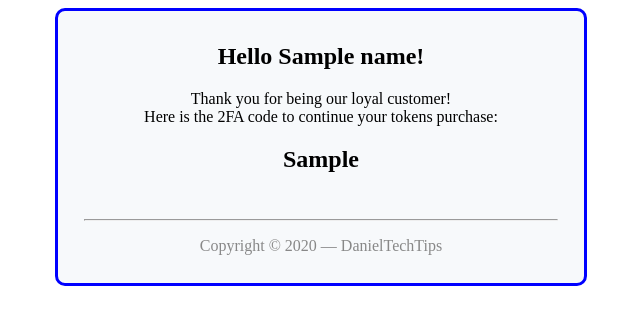
After one commit to gilbert-khonstantine/OnlineTicketApp, a Flask app: template templates/email2fa.html in a window 1280 px wide. The commit adds this page. Shown: the top 325 px of the page, without its empty margins (319-959 px from the left). Run offline with Flask 2, Linux system fonts and the light colour scheme; the template is opened without the code that fills it: most values are stand-ins (such as "Sample title", 1, 10 or a date in 2020).

Commit message:
added email html UI for 2FA

```diff
--- a/app.py
+++ b/app.py
@@ -446,7 +446,7 @@ def bank():
                 text="Wrong card details"
                 return render_template('bank.html', user=user, text=text)
         else:
-            twofa = send_email.send_2fa()
+            twofa = send_email.send_2fa(user)
             text=''
             return render_template('bank.html', user=user, text=text)
     else:
--- a/templates/bank.html
+++ b/templates/bank.html
@@ -47,7 +47,7 @@
             <input class="form-control" type="text" name="card_num"><br>
         </div>
         <div class="form-group">
-            <label for="name">Enter 2FA: </label>
+            <label for="name">Enter 2FA: (2FA will be sent to your email)</label>
             <input class="form-control" type="text" name="twofa"><br>
         </div>
         <input class="btn btn-primary" type="submit" value="Go!" />
--- /dev/null
+++ b/templates/email2fa.html
@@ -0,0 +1,49 @@
+<!DOCTYPE html>
+<html lang="en">
+<head>
+    <meta charset="UTF-8">
+    <meta name="viewport" content="width=device-width, initial-scale=1.0">
+    <style>
+        .card {
+            background-color: #f7f9fb;
+            width: 40%;
+            margin: auto;
+            padding: 10px
+        }
+
+        .border {
+            border-color: blue;
+            border-width: 5 px;
+            border-style: solid;
+            border-radius: 10px;
+        }
+
+        .container {
+            text-align: center;
+            padding: 2px 16px;
+        }
+
+        .footer {
+	        color: #888;
+        }
+        </style>
+</head>
+<body>
+    <div class="card border">
+        <div class="container">
+            <h2>Hello {{name}}!</h2>
+            <p>
+                Thank you for being our loyal customer!<br>
+                Here is the 2FA code to continue your tokens purchase:
+            </p>
+
+            <h2 id="twoFA">{{randomTwoFA}}</h2><br>
+
+            <hr>
+            <p class="footer">
+                Copyright &copy; 2020 &mdash; DanielTechTips
+            </p>
+        </div>
+    </div>
+</body>
+</html>
```
Also changed, not shown: api/send_email.py (+22 -4 lines), templates/email2faBACKUP.html (added, +114 -0 lines), ticketapp.db.
